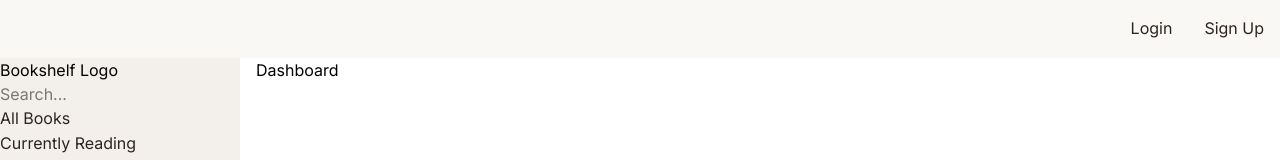
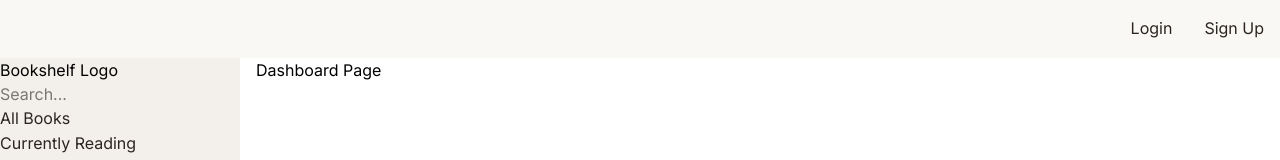
Before and after one commit to diegotorres9/reading-list, a Next.js app: page /dashboard in a window 1280 px wide. Shown: the top 160 px of the page. Built offline with nearby package versions, Linux system fonts and the light colour scheme.

Commit message:
adding some classes

```diff
--- a/app/dashboard/page.tsx
+++ b/app/dashboard/page.tsx
@@ -1,3 +1,7 @@
 export default function Page() {
-    return <p>Dashboard</p>
+    return (
+        <div className="h-full w-full">
+            <h1>Dashboard Page</h1>
+        </div>
+    )
 }
```
